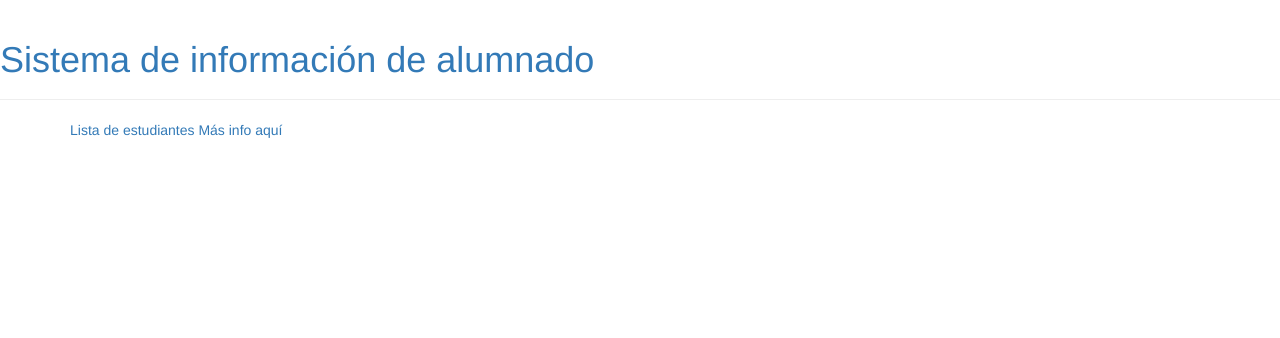
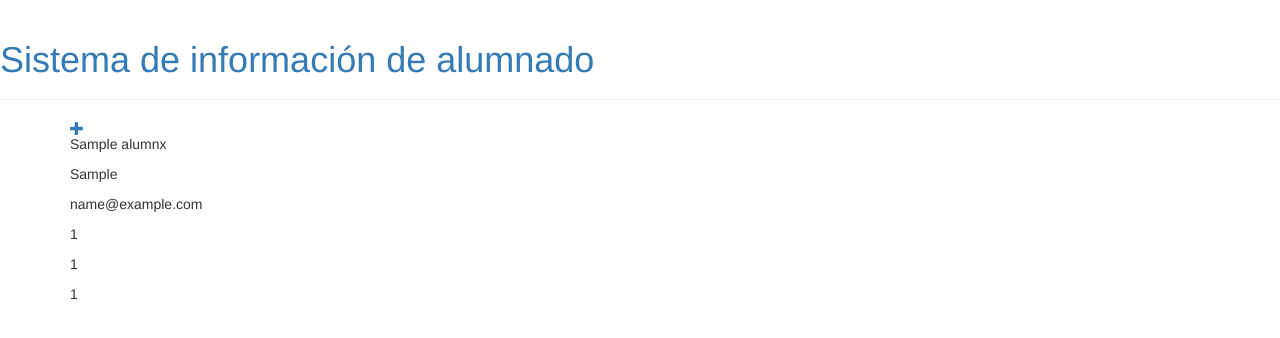
Before and after one commit to Adrianfmc/informacion-estudiantes, a Django app: page / in a window 1280 px wide. Shown: the top 338 px of the page. Run offline with Django 3.2, Linux system fonts and the light colour scheme; tables that the repository leaves empty hold one stand-in row (values such as "Sample post"); parts of the project's set-up code (start-up, migrations or seed data) failed here and were passed over; some libraries are stand-ins or nearby versions.

Commit message:
Vistas, formularios etc

```diff
--- a/estudiantes/templates/estudiantes/base.html
+++ b/estudiantes/templates/estudiantes/base.html
@@ -13,7 +13,6 @@
 
  <body>
    <div class="page-header">
-     <!-- <a href="{% url 'post_new' %}" class="top-menu"><span class="glyphicon glyphicon-plus"></span></a> -->
      <h1><a href="/">Sistema de información de alumnado</a></h1>
  </div>
  <div class="content container">
--- a/estudiantes/templates/estudiantes/lista_alumnx.html
+++ b/estudiantes/templates/estudiantes/lista_alumnx.html
@@ -1,6 +1,16 @@
 {% extends 'estudiantes/base.html' %}
 
 {% block content %}
-  <a>Lista de estudiantes</a>
-  <a>Más info aquí</a>
+    {% for alumnx in alumnxs %}
+        <div class="alumnxs">
+
+            <a href="{% url 'alumnx_nuevo' %}" class="top-menu"><span class="glyphicon glyphicon-plus"></span></a>
+            <p>{{ alumnx.nombre|linebreaksbr}}</p>
+            <p>{{ alumnx.num_cuenta|linebreaksbr }}</p>
+            <p>{{ alumnx.email|linebreaksbr }}</p>
+            <p>{{ alumnx.universidad|linebreaksbr }}</p>
+            <p>{{ alumnx.asignatura|linebreaksbr }}</p>
+            <p>{{ alumnx.ciclo|linebreaksbr }}</p>
+        </div>
+    {% endfor %}
 {% endblock %}
--- a/estudiantes/urls.py
+++ b/estudiantes/urls.py
@@ -3,5 +3,5 @@ from . import views
 
 urlpatterns = [
     path('', views.lista_alumnx, name='lista_alumnx'),
-        path('estudiantes/nuevo/', views.alumnx_nuevo, name='alumnx_nuevo'),
+    path('estudiantes/nuevo/', views.alumnx_nuevo, name='alumnx_nuevo'),
 ]
--- a/estudiantes/views.py
+++ b/estudiantes/views.py
@@ -1,9 +1,11 @@
 from django.shortcuts import render
+from .models import Alumnx
 from .forms import AlumnxForm, Primer_parcialForm, Segundo_parcialForm, FinalForm, AutobiografiaForm
 
 def lista_alumnx(request):
-    return render(request, 'estudiantes/lista_alumnx.html', {})
+    alumnxs = Alumnx.objects.order_by('nombre')
+    return render(request, 'estudiantes/lista_alumnx.html', {'alumnxs':alumnxs})
 
 def alumnx_nuevo(request):
-    form = AlumnxForm
-    return render(request, 'estudiantes/alumnx_edit.html', {'form':form})
+    form_alumnx = AlumnxForm
+    return render(request, 'estudiantes/alumnx_edit.html', {'form_alumnx':form_alumnx})
```
Also changed, not shown: estudiantes/forms.py (+5 -5 lines), estudiantes/templates/estudiantes/alumnx_edit.html (+9 -0 lines).
